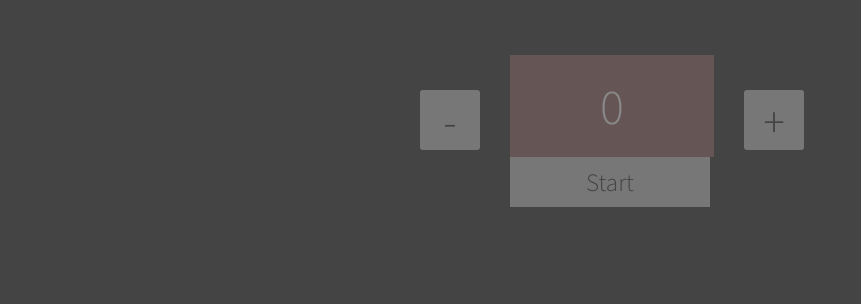
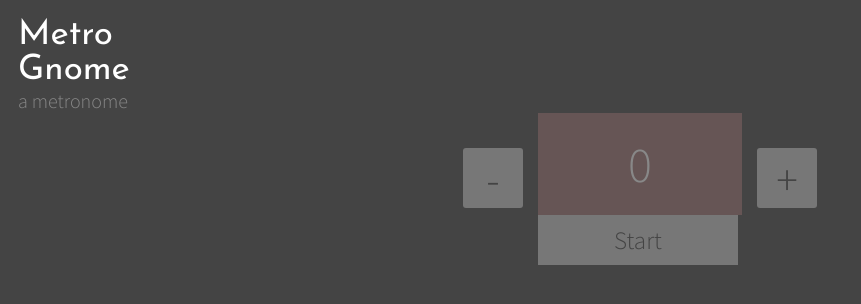
Before and after one commit to SarthakU/metro-gnome, a plain HTML site: page index.html in a window 1280 px wide. Shown: the whole page, without its empty margins (0-861 px from the left). Drawn offline with Linux system fonts and the light colour scheme.

Commit message:
Fancy name and everything

```diff
--- a/css/styles.css
+++ b/css/styles.css
@@ -47,8 +47,33 @@ input#bpm
 }
 .container
 {
-    width: 500px;
-    margin: 30px auto;
+    display: flex;
+    position: relative;
+    height: 100%;
+    width: 100%;
+}
+.aside
+{
+    position: absolute;
+    width: 200px;
+    height: 100vh;
+    padding: 10px;
+}
+.aside > .title
+{
+    font-family: 'Josefin Sans';
+    color: white;
+    font-size: 35px;
+}
+.aside > .subtitle
+{
+    color: #888;
+    font-size: 20px;
+}
+.main
+{
+    max-width: 500px;
+    margin: 80px auto;
     display: flex;
 }
 .decrement, .increment
@@ -60,7 +85,7 @@ input#bpm
     font-size: 45px;
     background: #777;
     color: #444;
-    margin: 60px 30px;
+    margin: 60px 15px;
     vertical-align: center;
     border-radius: 3px;
 }
--- a/index.html
+++ b/index.html
@@ -7,9 +7,15 @@
   <title>Metro Gnome - A metronome</title>
   <link rel="stylesheet" href="css/styles.css">
   <link href='https://fonts.googleapis.com/css?family=Source+Sans+Pro:400,300' rel='stylesheet' type='text/css'>
+  <link href='https://fonts.googleapis.com/css?family=Josefin+Sans:400' rel='stylesheet' type='text/css'>
 </head>
 <body>
   <div class="container">
+    <div class="aside">
+      <div class="title">Metro Gnome</div>
+      <div class="subtitle">a metronome</div>
+    </div>
+    <div class="main">
       <button class="decrement" onclick="decrement(1)">-</button>
       <div class="display-container">
         <div id="display" data-play='true'>
@@ -25,5 +31,6 @@
       </div>
       <button class="increment" onclick="increment(1)">+</button>
     </div>
+  </div>
 </body>
 </html>
```
Lines whose indentation alone changed are shown as unchanged.
